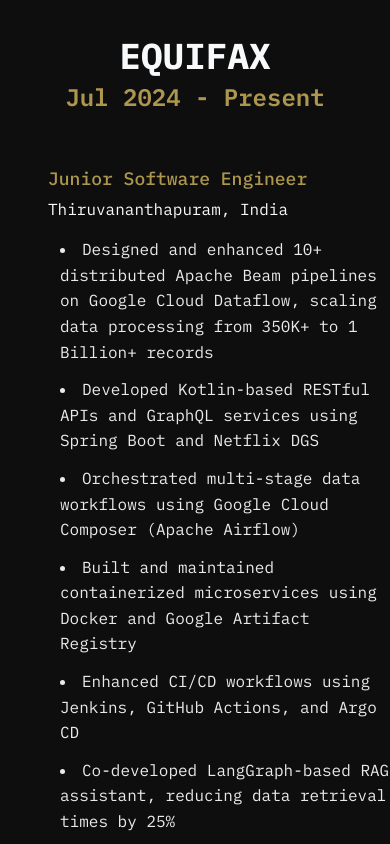
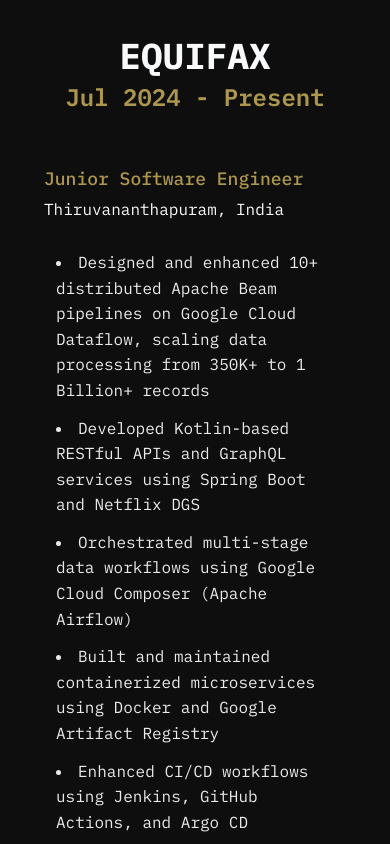
Before and after one commit to Johnappayi/portfolio, a plain HTML site: page index.html in a window 390 px wide. Shown: the part 1780-2624 px from the top of the page. Drawn offline with nearby package versions, Linux system fonts and the light colour scheme.

Commit message:
spacing fix

```diff
--- a/css/mainStyle.css
+++ b/css/mainStyle.css
@@ -208,10 +208,41 @@
   width: 100%;
 }
 
+/* Experience location spacing */
+#experience .location{
+  font-size: 16px;
+  margin-bottom: 2.2rem; /* increased spacing for desktop */
+}
+
 @media (max-width: 768px) {
-.section-spacer{
-  height: 40px;
-}
+  .section-spacer{
+    height: 40px;
+  }
+
+  /* Mobile: ensure experience bullets have right padding matching the left */
+  #experience .column {
+    padding-left: 1rem;
+    padding-right: 1rem;
+    box-sizing: border-box;
+  }
+
+  #experience .column ul {
+    padding-left: 1rem;
+    padding-right: 1rem;
+  }
+
+  /* Tweak rows inside experience column so Bootstrap margin utilities don't create uneven spacing */
+  #experience .column .row.ms-3,
+  #experience .column .row.ms-2 {
+    margin-left: 0.5rem !important;
+    margin-right: 0.5rem !important;
+  }
+
+  /* Increase spacing after location in mobile view */
+  #experience .location{
+    margin-bottom: 1.8rem; /* increased spacing for mobile */
+  }
+
   .icon-link i {
     font-size: 24px;
   }
--- a/index.html
+++ b/index.html
@@ -295,7 +295,7 @@
                     <h4>Junior Software Engineer</h4>
                   </div>
                   <div class="row text-start ms-2 text-light">
-                    <p style="font-size: 16px; margin-bottom: 1rem;">Thiruvananthapuram, India</p>
+                    <p class="location">Thiruvananthapuram, India</p>
                   </div>
                   <div class="row text-start ms-2 text-light">
                     <ul style="font-size: 16px; padding-left: 1.5rem;">
```
